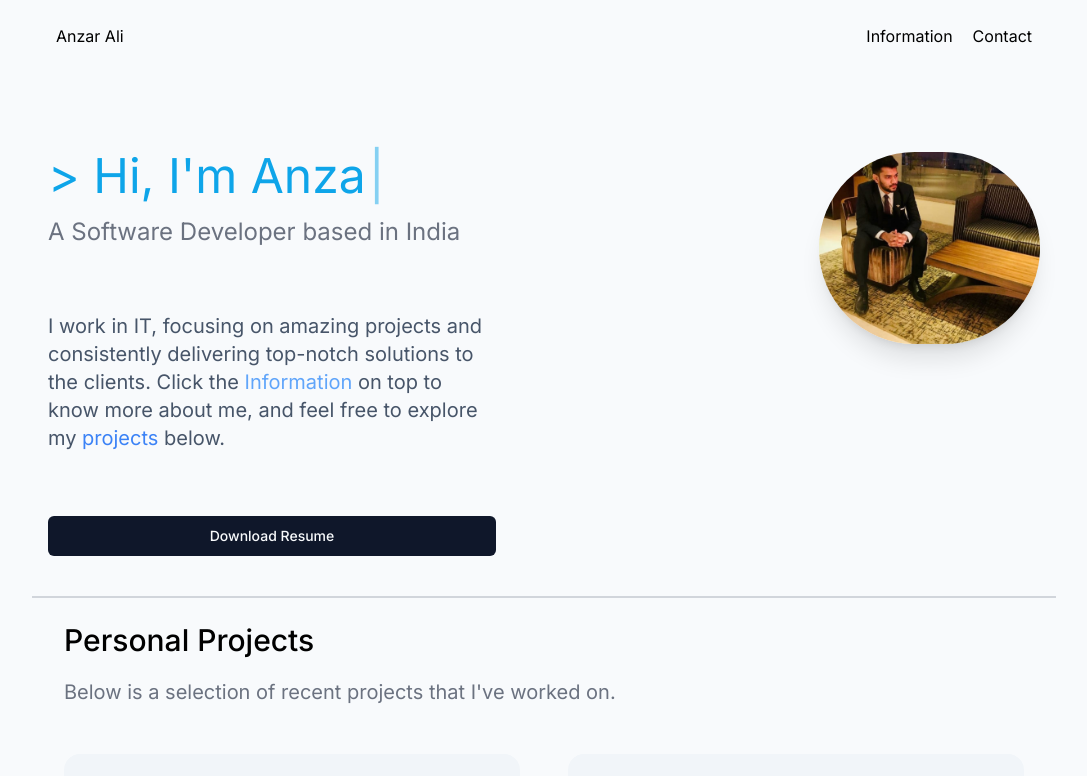
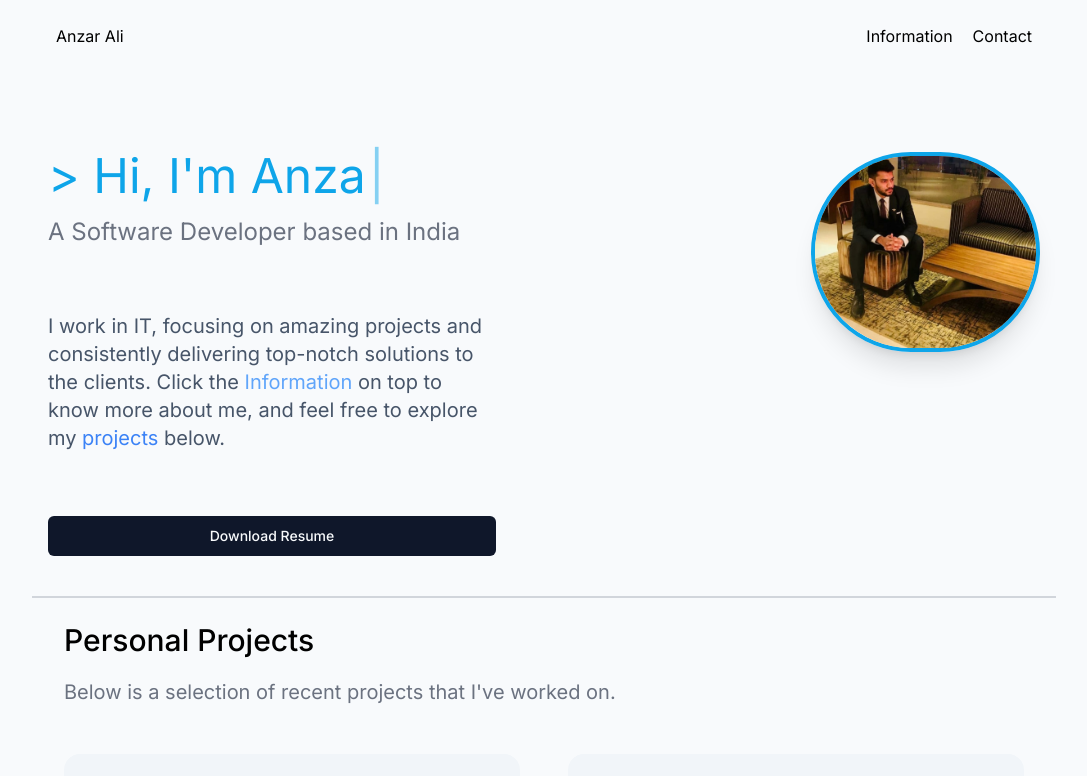
Before and after one commit to anzarali123/portfolio, a Next.js app: page / in a window 1280 px wide. Shown: the top 776 px of the page, without its empty margins (96-1183 px from the left). Built offline with nearby package versions, Linux system fonts and the light colour scheme.

Commit message:
added border

```diff
--- a/components/ProfileSummary.tsx
+++ b/components/ProfileSummary.tsx
@@ -38,14 +38,14 @@ export const ProfileSummary: React.FC = () => {
           </Button>
         </Link>
       </div>
-      <div className="relative bg-transparent">
-        <div className="image-container  md:items-start bg-transparent rounded-full overflow-hidden shadow-xl transform transition-all duration-500 hover:scale-105 hover:shadow-2xl hover:-translate-y-2 hover:rotate-2">
+      <div className="relative bg-transparent ">
+        <div className="image-container border-sky-500 border-spacing-5 border-4  md:items-start bg-transparent rounded-full overflow-hidden shadow-xl transform transition-all duration-500 hover:scale-105 hover:shadow-2xl hover:-translate-y-2 hover:rotate-2">
           <Image
             src="/profile-pic.jpeg"
             width={100}
             height={100}
             alt="Profile Picture"
-            className="rounded-sm object-contain md:h-48 h-32 w-full"
+            className="rounded-sm object-contain md:h-48  h-32 w-full"
           />
         </div>
       </div>
```
